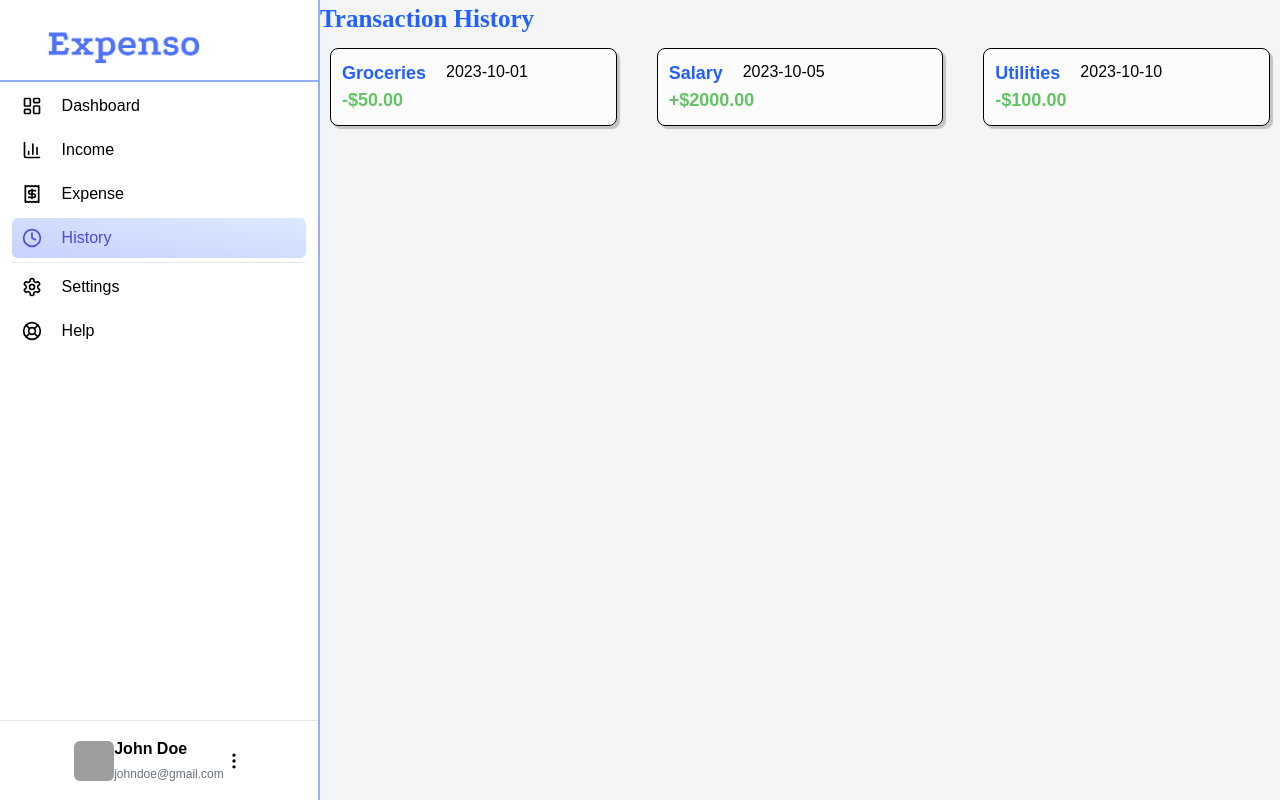
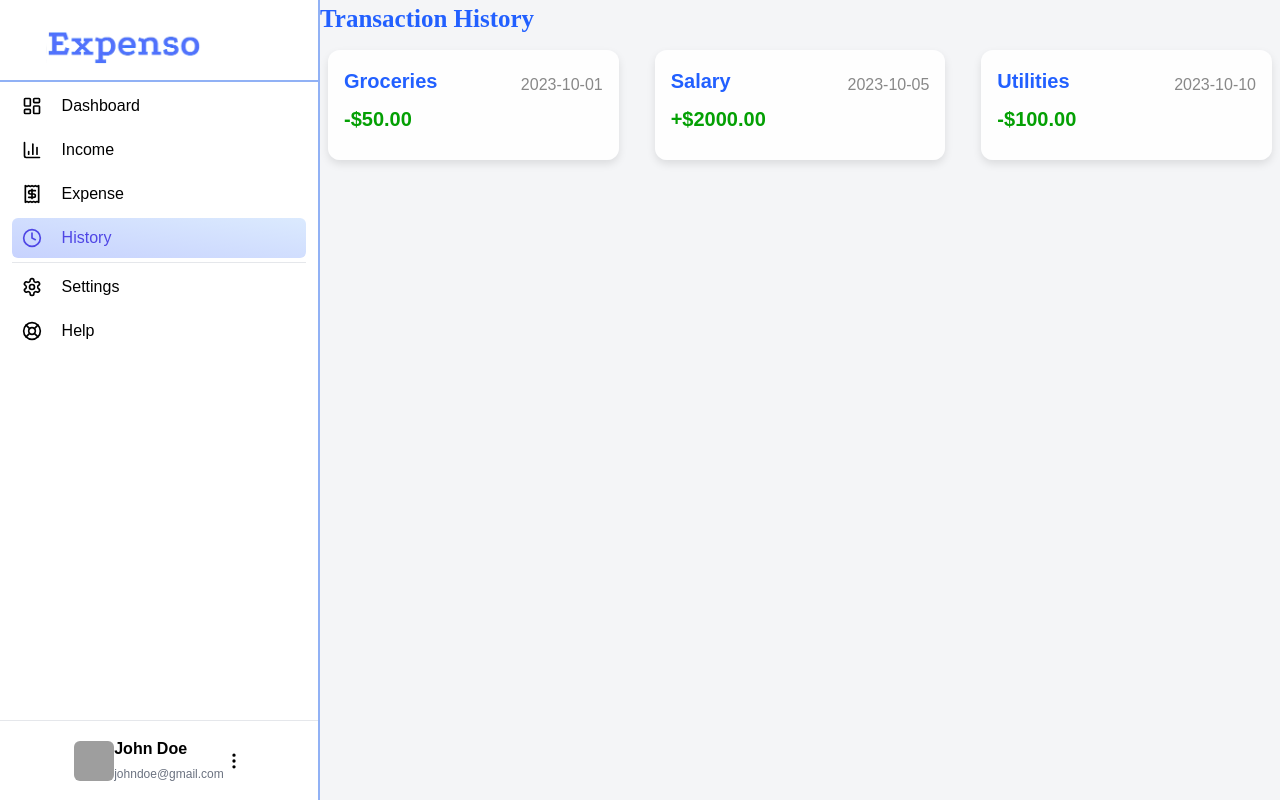
Before and after one commit to HassanKashif-pro/Expense-Tracker, a React (Vite) app in the folder my-react-app/: page /history in a window 1280 px wide. Built offline with nearby package versions, Linux system fonts and the light colour scheme; grey boxes are pictures that could not be loaded; a web font is replaced by a local one.

Commit message:
income page adding icons not working (err)

```diff
--- a/my-react-app/src/pages/Income.tsx
+++ b/my-react-app/src/pages/Income.tsx
@@ -47,20 +47,19 @@ import {
 } from "react-icons/fa";
 
 const cardIcon = [
-  { icon: <FaChartLine /> },
-  { icon: <FaBriefcase /> },
-  { icon: <FaEllipsisH /> },
-  { icon: <FaPiggyBank /> },
-  { icon: <FaExchangeAlt /> },
-  { icon: <FaCoins /> },
-  { icon: <FaGraduationCap /> },
-  { icon: <FaShoppingBasket /> },
-  { icon: <FaHeartbeat /> },
-  { icon: <FaReceipt /> },
-  { icon: <FaUtensils /> },
-  { icon: <FaTshirt /> },
-  { icon: <FaPlane /> },
-  { icon: <FaEllipsisH /> }, // Optional duplicate, remove if not needed
+  { type: "Investment", icon: <FaChartLine /> },
+  { type: "Salary", icon: <FaBriefcase /> },
+  { type: "Savings", icon: <FaPiggyBank /> },
+  { type: "Bank Transfer", icon: <FaExchangeAlt /> },
+  { type: "Stocks", icon: <FaCoins /> },
+  { type: "Education", icon: <FaGraduationCap /> },
+  { type: "Groceries", icon: <FaShoppingBasket /> },
+  { type: "Health", icon: <FaHeartbeat /> },
+  { type: "Subscriptions", icon: <FaReceipt /> },
+  { type: "Takeaways", icon: <FaUtensils /> },
+  { type: "Clothing", icon: <FaTshirt /> },
+  { type: "Traveling", icon: <FaPlane /> },
+  { type: "Other", icon: <FaEllipsisH /> },
 ];
 
 // Form schema definition
@@ -161,7 +160,7 @@ function Income() {
   return (
     <div className="expense-main">
       <Header />
-      <div className="card" style={{ height: "80vh", margin: "20px" }}>
+      <div className="card" style={{ height: "100vh", margin: "20px" }}>
         <div className="expense-title">Income</div>
         <div className="total-card">
           TOTAL INCOME:{" "}
@@ -299,7 +298,12 @@ function Income() {
                           </SelectTrigger>
                           <SelectContent>
                             {[
-                              ...new Set(cardIcon.map((item) => item.category)),
+                              "Investment",
+                              "Salary",
+                              "Other",
+                              "Savings",
+                              "Bank Transfer",
+                              "Stocks",
                             ].map((type) => (
                               <SelectItem key={type} value={type}>
                                 {type}
@@ -331,7 +335,9 @@ function Income() {
               Recent Incomes
             </div>
             <ul>
-              {incomeData.slice(-4).map((income: any, index: number) => {
+              {incomeData
+                .slice(-4)
+                .map((income: any, index: number, type: any) => {
                   const formattedDate = format(
                     new Date(income.date),
                     "dd/MM/yyyy"
@@ -339,7 +345,18 @@ function Income() {
                   return (
                     <li key={index} className="expense-Cards">
                       <div className="expenseCard-header">
-                      <div className="expenseCard-title">{income.title} -</div>
+                        <div className="expenseCard-icon">
+                          {cardIcon
+                            .filter((icon) => icon.type === type)
+                            .map((filteredIcon, index) => (
+                              <SelectItem key={index} value={filteredIcon.type}>
+                                {filteredIcon.icon}
+                              </SelectItem>
+                            ))}
+                        </div>
+                        <div className="expenseCard-title">
+                          {income.title} -
+                        </div>
                         <div className="expenseCard-amount">
                           &nbsp; ${income.amount}
                         </div>
--- a/my-react-app/src/styles/expense.css
+++ b/my-react-app/src/styles/expense.css
@@ -44,7 +44,7 @@
 }
 .income-card {
   background-color: #ffffff;
-  padding: 20px;
+  padding: 10px;
   border-radius: 8px;
   box-shadow: 0 2px 4px rgba(0, 0, 0, 0.1);
   color: #333;
@@ -55,44 +55,87 @@
   height: 30px;
   width: 90%;
 }
+/* Card container */
 .expense-Cards {
-  background-color: #ffffffbe;
-  padding: 11px;
-  margin: 10px;
-  border-radius: 8px;
-  width: 97%;
-  box-shadow: none;
-  border: 1.5px solid transparent; /* Start with a transparent border */
-  box-shadow: 3px 3px 1px #00000033;
-  border-color: #000000; /* Add green border color on hover */
+  background-color: rgba(
+    255,
+    255,
+    255,
+    0.9
+  ); /* Slightly opaque white for a clean look */
+  padding: 15px; /* Increased padding for better spacing */
+  margin: 12px 8px; /* Adjusted margin for uniform spacing */
+  border-radius: 12px; /* Slightly larger border radius for a softer look */
+  width: 95%; /* More responsive width */
+  border: 1.5px solid transparent; /* Initial transparent border */
+  box-shadow: 0 4px 8px rgba(0, 0, 0, 0.1); /* Softer shadow for a modern look */
+  transition: box-shadow 0.3s ease, transform 0.3s ease, border-color 0.3s ease; /* Smooth transitions */
 }
 
 .expense-Cards:hover {
-  transition: box-shadow 0.3s ease, transform 0.3s ease, border-color 0.3s ease;
-  transform: translateY(3px); /* Subtle lift effect */
-  box-shadow: none;
-}
-.expenseCard-title {
-  font-size: 18px;
-  color: #2260ff;
-  font-weight: 600;
-}
-.expenseCard-amount {
-  color: rgba(4, 160, 4, 0.61);
-  font-size: 18px;
-  font-weight: 600;
+  transform: translateY(-5px); /* Subtle lift effect on hover */
+  box-shadow: 0 6px 12px rgba(0, 0, 0, 0.2); /* Slightly deeper shadow */
+  border-color: #2260ff; /* Blue border color on hover */
 }
 
+/* Title styling */
+.expenseCard-title {
+  font-size: 20px; /* Slightly larger font size for better readability */
+  color: #2260ff; /* Consistent blue for titles */
+  font-weight: 700; /* Increased weight for stronger emphasis */
+  margin-bottom: 8px; /* Added spacing below the title */
+}
+
+/* Amount styling */
+.expenseCard-amount {
+  color: #04a004; /* Brighter green for emphasis */
+  font-size: 20px; /* Slightly larger font size */
+  font-weight: 700; /* Bold for a stronger visual hierarchy */
+  margin-bottom: 8px; /* Added spacing below the amount */
+}
+
+/* Header layout */
 .expenseCard-header {
   display: flex;
+  align-items: center; /* Align content vertically */
+  gap: 10px; /* Spacing between elements */
+  height: auto; /* Dynamic height for responsiveness */
+}
+
+/* Footer layout */
+.expenseCard-footer {
+  font-size: 12px; /* Reduced font size for a more compact look */
+  display: flex;
+  margin-top: 10px;
+  margin-left: 5px;
   flex-direction: row;
+  justify-content: flex-end; /* Align items to the left */
+  gap: 2px; /* Space between footer items */
+  color: #555555; /* Muted color for less emphasis */
 }
-.expenseCard-footer {
-  font-size: x-small;
+
+/* Date styling */
+.expenseCard-date {
+  margin-left: auto; /* Push date to the far right */
+  color: #888888; /* Subtle gray color */
+  font-weight: 500; /* Slightly bold for better readability */
+}
+
+/* Icon styling */
+.expenseCard-icon {
+  height: 48px; /* Slightly larger for better visibility */
+  width: 48px;
+  background-color: rgba(
+    34,
+    96,
+    255,
+    0.1
+  ); /* Light blue background for the icon */
+  border-radius: 50%; /* Circular icon background */
   display: flex;
-  flex-direction: row;
-  margin-left: 2px;
+  align-items: center;
+  justify-content: center;
+  margin-right: 10px; /* Space between icon and text */
 }
-.expenseCard-date {
-  margin-left: 20px;
+.expenseCard-type {
 }
```
Lines whose indentation alone changed are shown as unchanged.
